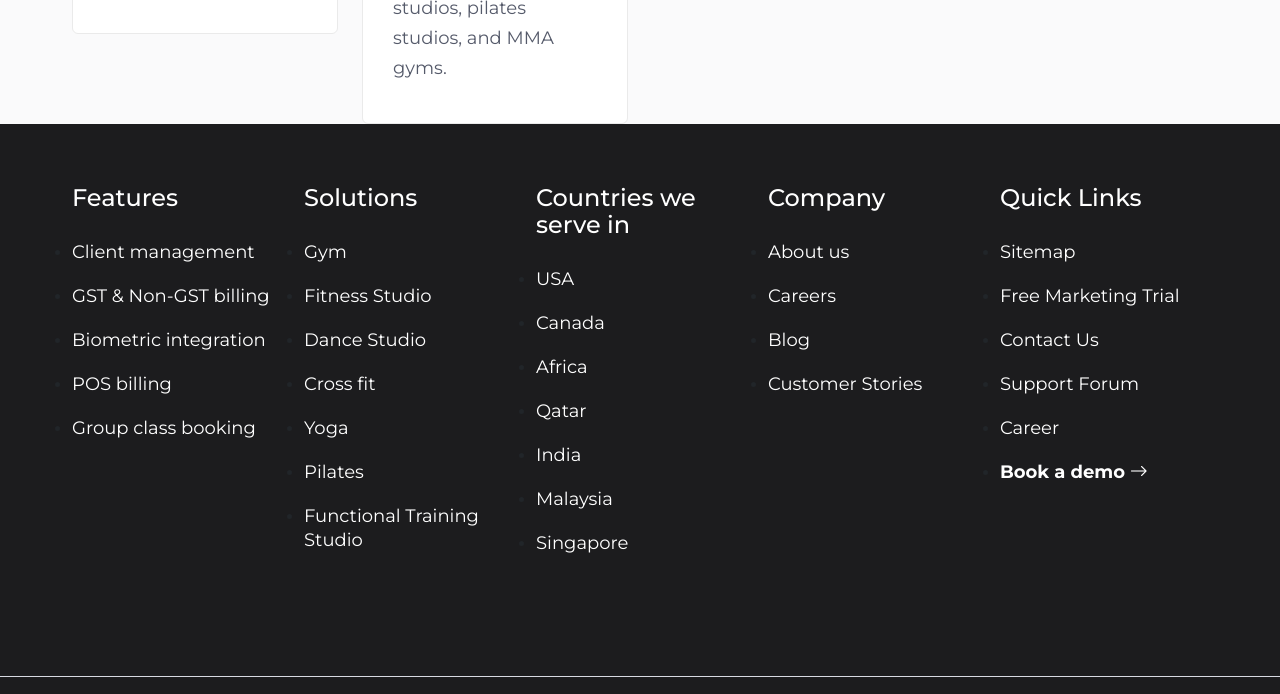
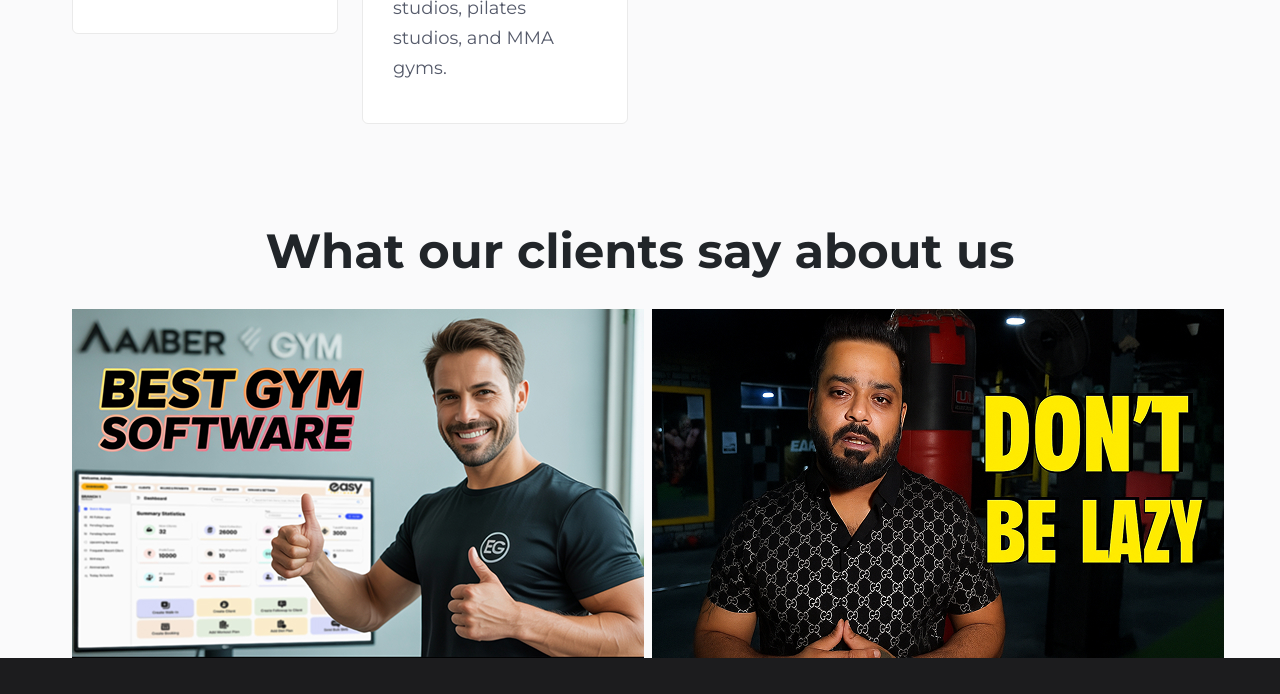
Before and after one commit to gurpreet-sng/EasyGym-New, a plain HTML site: page index.html in a window 1280 px wide. Shown: the part 7560-8254 px from the top of the page. Drawn offline with nearby package versions, Linux system fonts and the light colour scheme.

Commit message:
ioioioioi

```diff
--- a/index.html
+++ b/index.html
@@ -505,6 +505,24 @@
             </div>
         </div>
     </div>
+    <div class="extensive-overview-section space-top">
+        <div class="spaceleft-right">
+            <div class="container-fluid">
+                <div class="section-title text-center">
+                    <h2 class="space-bottom-30">What our clients say about us</h2>
+                </div>
+                <div class="row">
+                    <div class="col-lg-6">
+                        <div class="img-fluid"><img src="images/image-36.jpg"></div>
+                    </div>
+                    <div class="col-lg-6">
+                        <div class="img-fluid"><img src="images/image-37.jpg"></div>
+                    </div>
+                </div>
+            </div>
+        </div>
+    </div>
+
     <section class="main-footer">
         <div class="spaceleft-right footer-top">
             <div class="container-fluid">
```
Also changed, not shown: images/image-36.jpg (added), images/image-37.jpg (added).
